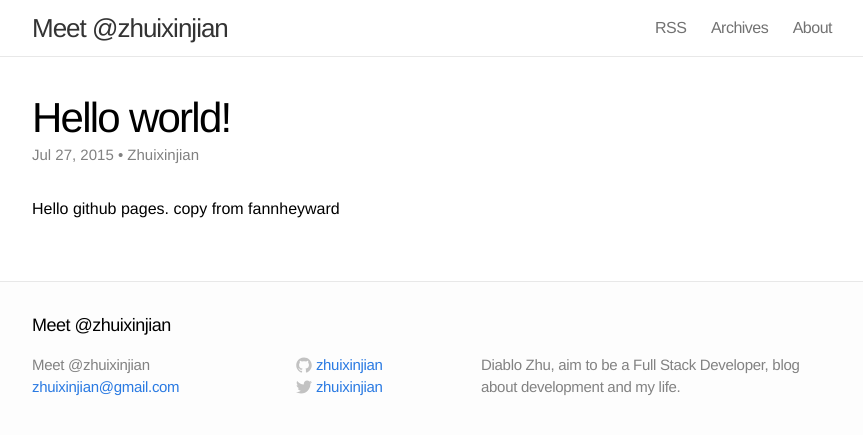
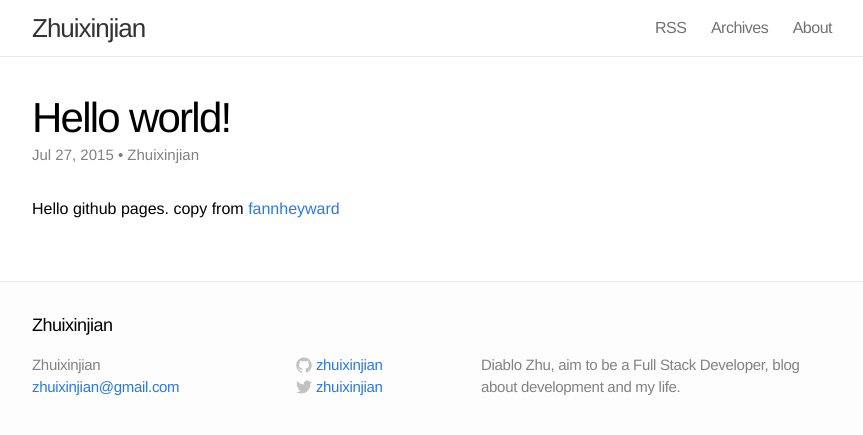
Before and after one commit to zhuixinjian/zhuixinjian.github.io, a Jekyll site: the page built from _posts/2015-07-27-hello-github-pages.markdown, in a window 1280 px wide. Shown: the top 435 px of the page, without its empty margins (208-1071 px from the left). Built offline with Jekyll 4.4.1, drawn with Linux system fonts in a browser that asks for light colours; Markdown is read by kramdown in place of the engine named in the settings.

```diff
--- a/_config.yml
+++ b/_config.yml
@@ -1,5 +1,5 @@
 # Site settings
-title: Meet @zhuixinjian
+title:  Zhuixinjian
 author: "Zhuixinjian"
 email: zhuixinjian@gmail.com
 description: "Diablo Zhu, aim to be a Full Stack Developer, blog about development and my life."
--- a/_posts/2015-07-27-hello-github-pages.markdown
+++ b/_posts/2015-07-27-hello-github-pages.markdown
@@ -3,4 +3,7 @@ layout: post
 title: "Hello world!"
 ---
 
-Hello github pages. copy from fannheyward
+Hello github pages. copy from [fannheyward][1]
+
+
+[1]: http://fann.im/
```
